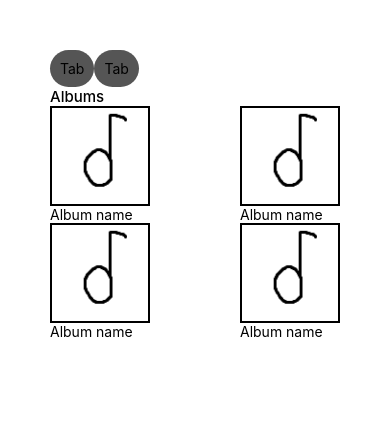
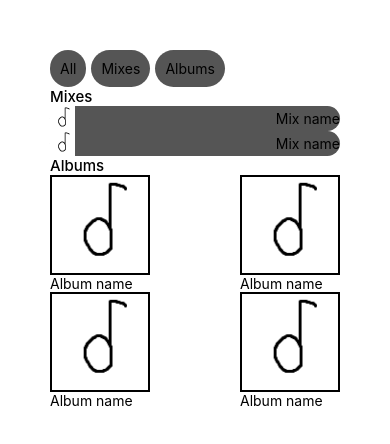
Before and after one commit to Obspogon/ALI_A1, a React Native app: screen / in a window 390 px wide. Shown: the top 444 px of the page. Built offline with nearby package versions, Linux system fonts and the light colour scheme.

Commit message:
change to scrollview

```diff
--- a/App.js
+++ b/App.js
@@ -1,15 +1,21 @@
 import { StatusBar } from "expo-status-bar";
-import { StyleSheet, Text, View, Image } from "react-native";
+import { StyleSheet, Text, View, Image, ScrollView } from "react-native";
 import MenuComponent from "./MenuComponent";
 import MixComponent from "./MixComponent";
 import AlbumComponent from "./AlbumComponent";
 
 export default function App() {
 	return (
-		<View style={styles.container}>
+		<ScrollView style={styles.container}>
 			<View style={styles.menuBar}>
-				<MenuComponent />
-				<MenuComponent />
+				<MenuComponent text="All" />
+				<MenuComponent text="Mixes" />
+				<MenuComponent text="Albums" />
+			</View>
+			<Text style={[styles.header, styles.text]}>Mixes</Text>
+			<View>
+				<MixComponent />
+				<MixComponent />
 			</View>
 			<Text style={[styles.header, styles.text]}>Albums</Text>
 			<View style={styles.albumLayout}>
@@ -19,7 +25,7 @@ export default function App() {
 				<AlbumComponent />
 			</View>
 			<StatusBar style="auto" />
-		</View>
+		</ScrollView>
 	);
 }
 
@@ -38,6 +44,8 @@ const styles = StyleSheet.create({
 	text: { fontSize: 15 },
 	menuBar: {
 		flexDirection: "row",
+		justifyContent: "flex-start",
+		gap: 5,
 		flexWrap: "nowrap",
 	},
 	albumLayout: {
--- a/MenuComponent.js
+++ b/MenuComponent.js
@@ -1,9 +1,9 @@
 import { StyleSheet, View, Text } from "react-native";
 
-export default function MenuComponent() {
+export default function MenuComponent(props) {
 	return (
 		<View style={styles.menuComponent}>
-			<Text style={styles.text}>Tab</Text>
+			<Text style={styles.text}>{props.text}</Text>
 		</View>
 	);
 }
@@ -14,6 +14,6 @@ const styles = StyleSheet.create({
 		padding: 10,
 		alignItems: "center",
 		backgroundColor: "#555",
-		borderRadius: 50,
+		borderRadius: 20,
 	},
 });
```
